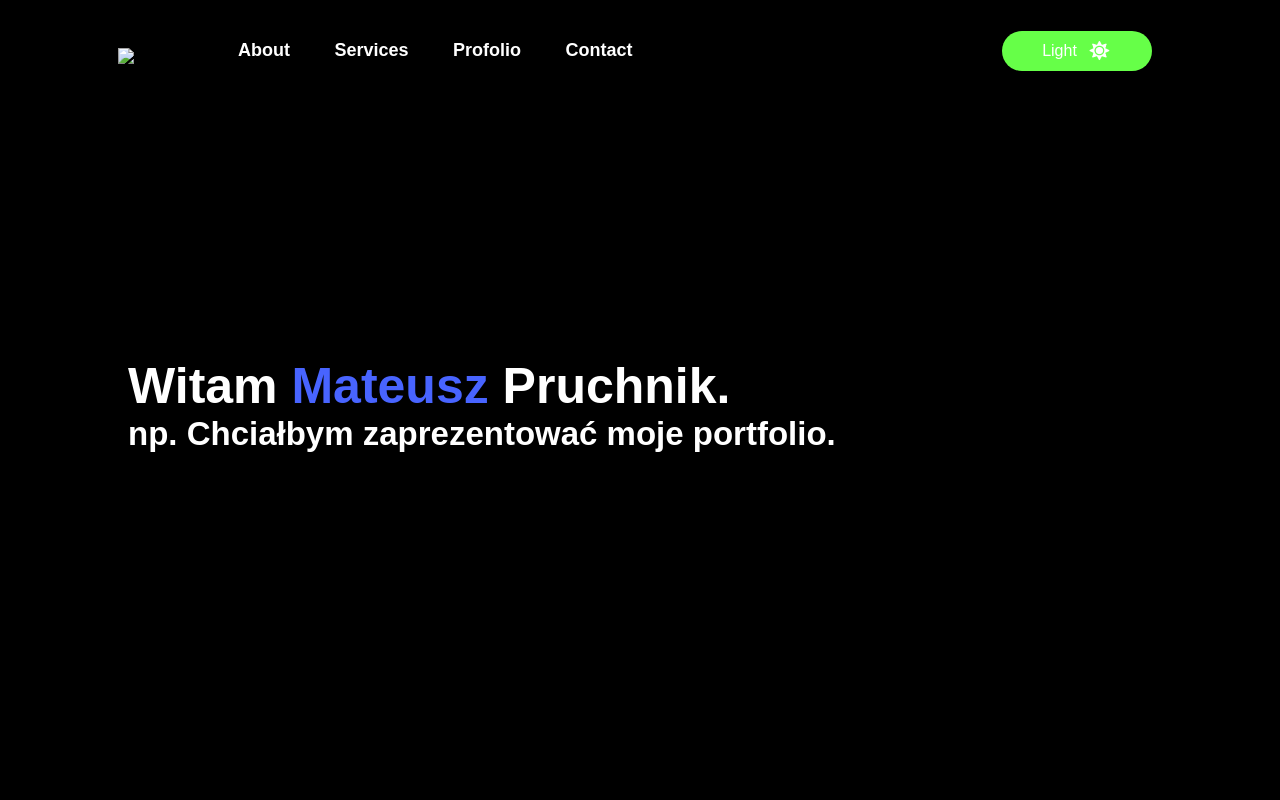
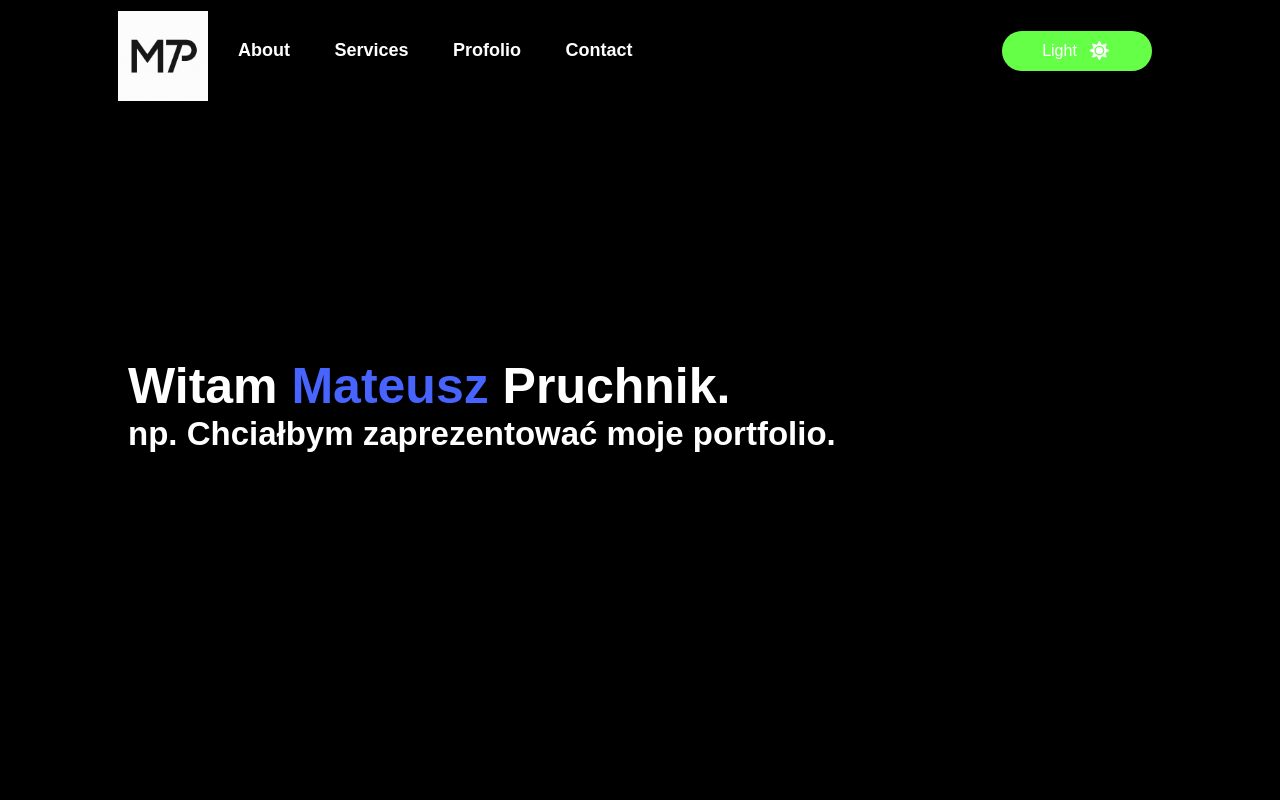
Before and after one commit to MP-UEW/MP_MyWeb_4, a plain HTML site: page index.html in a window 1280 px wide. Shown: the top 800 px of the page. Drawn offline with Linux system fonts and the light colour scheme.

Commit message:
Update index.html

```diff
--- a/index.html
+++ b/index.html
@@ -13,7 +13,7 @@
 <div id="header">
     <div class="container">
         <nav>
-            <img src="images/" class="logo"><!--miejsce na autorskie logo-->
+            <img src="images/ChatGPT Image 25 wrz 2025, 16_17_58.png" class="logo"><!--miejsce na autorskie logo-->
             <ul id="sidemenu">
                 <li><a href="#about">About</a></li>
                 <li><a href="#services">Services</a></li>
```
